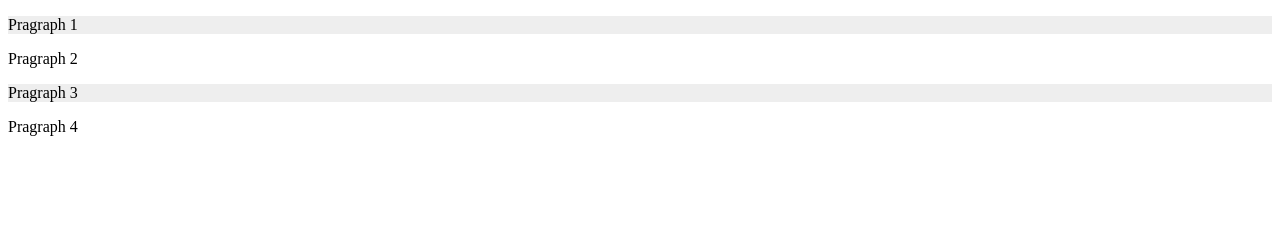
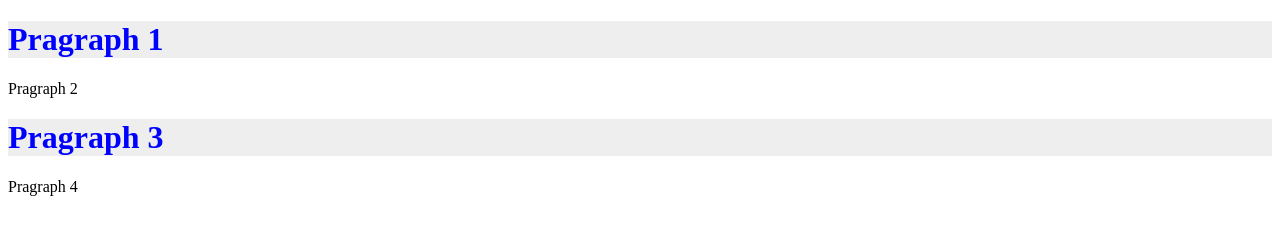
Before and after one commit to acciojob/class-practise-PriyaSandal, a website: page main.html in a window 1280 px wide. Drawn offline with Linux system fonts and the light colour scheme.

Commit message:
created a submission

```diff
--- a/main.html
+++ b/main.html
@@ -10,8 +10,8 @@
 	<!-- the entire body must be written by student -->
     <script type="text/javascript" src="./script.js">
 </script>
-<p id="p">Pragraph 1</p>
+<p><h1>Pragraph 1</h1></p>
 <p>Pragraph 2</p>
-<p id="p1">Pragraph 3</p>
+<p ><h1>Pragraph 3</h1></p>
 <p>Pragraph 4</p>
 </body>
--- a/styles.css
+++ b/styles.css
@@ -1,9 +1,8 @@
-/*  your css code here. If applicable */
-#p{
-	background-color : #eee;
-	font color :   #00f;
+h1{
+	color: #00f;
+background:#eee;
+
 }
-#p1{
-	background-color : #eee;
-	font color :   #00f;
+p{
+	color:black;
 }
```
